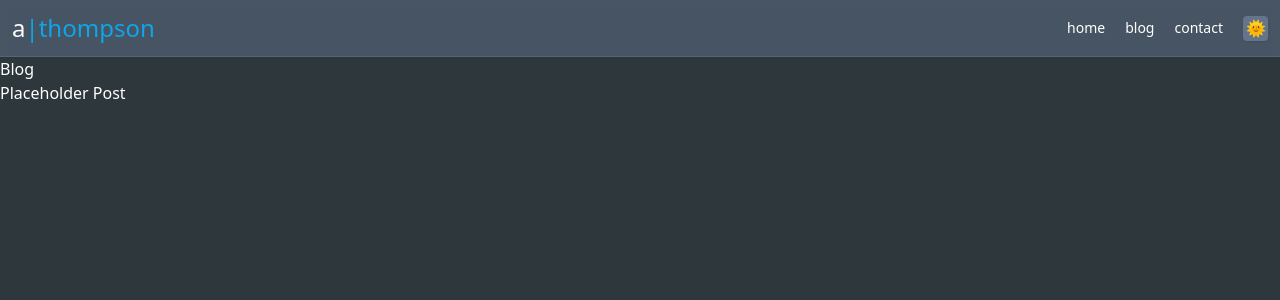
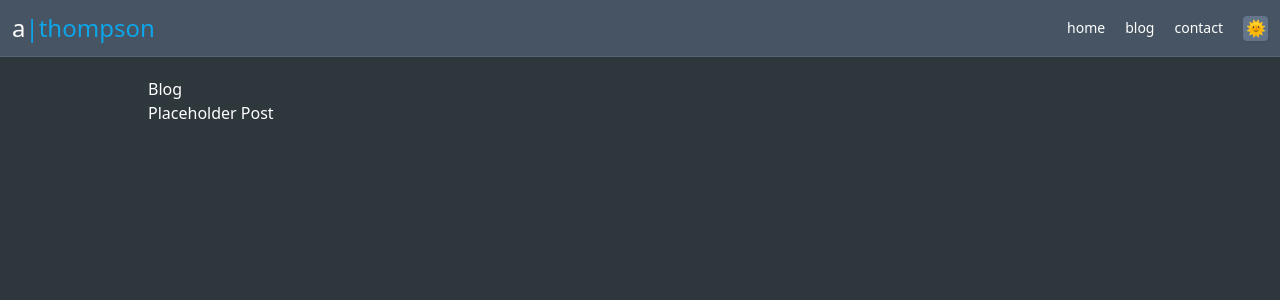
Before and after one commit to FluroAsh/nextjs-portfolio, a Next.js app in the folder frontend/: page /blog in a window 1280 px wide. Shown: the top 300 px of the page. Built offline with nearby package versions, Linux system fonts and the light colour scheme; no server answers.

Commit message:
updates border color for light mode

```diff
--- a/frontend/src/components/Navbar/Navbar.tsx
+++ b/frontend/src/components/Navbar/Navbar.tsx
@@ -16,7 +16,7 @@ const Navbar = () => {
 
   return (
     <div
-      className={`sticky z-50 top-0 w-full transition-all border-b dark:border-b-slate-500/50 ${styles.container} drop-shadow-sm`}
+      className={`sticky z-50 top-0 w-full transition-all border-b dark:border-b-slate-500/50 border-b-orange-300/50 ${styles.container} drop-shadow-sm`}
     >
       <nav className="flex justify-between max-w-screen-xl p-3 mx-auto">
         <HeaderLogo />
--- a/frontend/src/components/layout.tsx
+++ b/frontend/src/components/layout.tsx
@@ -21,9 +21,9 @@ export const Layout: React.FC<ILayout> = ({
       {/* <Seo metaTitle={metaTitle} /> */}
       <Navbar />
       {pageType === 'basic' ? (
-        <main>{children}</main>
+        <main className="max-w-screen-lg px-5 mx-auto mt-5">{children}</main>
       ) : pageType === 'blog' ? (
-        <main className="flex flex-col items-center justify-center">
+        <main className="flex flex-col items-center justify-center w-full max-w-screen-lg px-5 mx-auto">
           {children}
         </main>
       ) : null}
```
